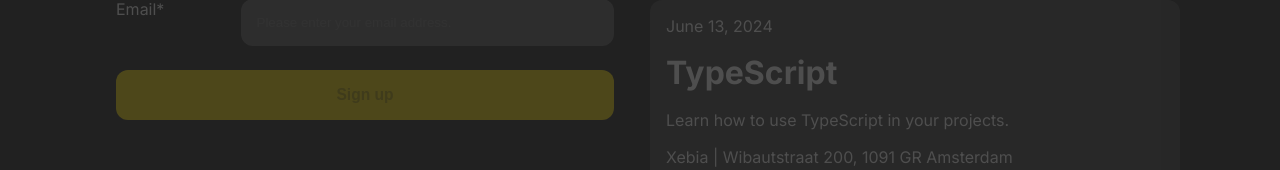
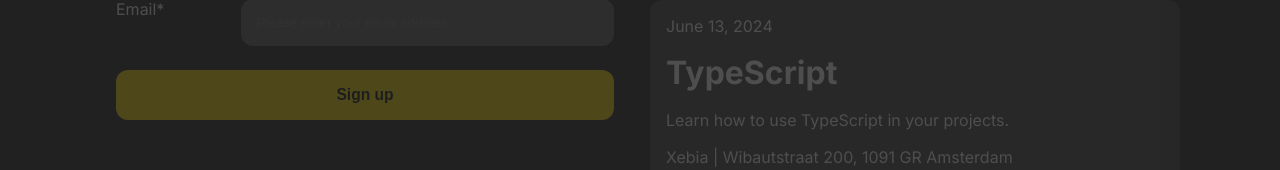
Before and after one commit to patrickhuijten/writing-product-proof-e2e-tests-with-cucumber-and-playwright, a Next.js app: page /workshops in a window 1280 px wide. Shown: the part 355-525 px from the top of the page. Built offline with nearby package versions, Linux system fonts and the light colour scheme.

Commit message:
chore: cleaned up project

```diff
--- a/app/workshops/page.tsx
+++ b/app/workshops/page.tsx
@@ -32,7 +32,6 @@ export default function Workshops({
     },
   ];
 
-  console.log(searchParams);
   const activeId = searchParams?.id ? parseInt(searchParams.id) : null;
   const selectedWorkshop = workshops.find(({ id }) => id === activeId) || null;
 
--- a/app/workshops/workshopForm.module.css
+++ b/app/workshops/workshopForm.module.css
@@ -28,6 +28,7 @@ form.form button[type="submit"] {
   border: none;
   padding: 1rem;
   background-color: var(--accent-color);
+  color: #111;
 }
 
 form.form[data-active="true"] {
```
Also changed, not shown: app/workshops/workshopSubmitButton.tsx (deleted).
